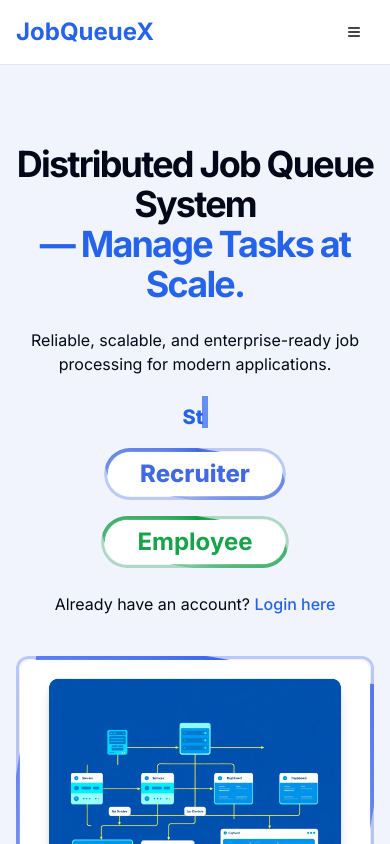
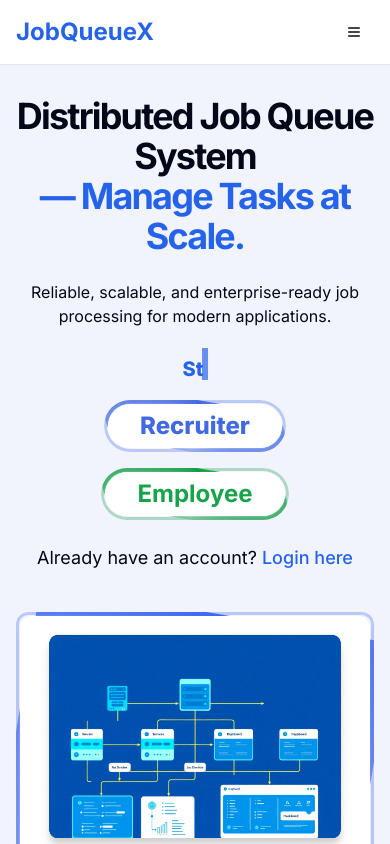
Before and after one commit to pushkarlabh1/Distributed-Job-Queue-System, a Next.js app: page / in a window 390 px wide. Shown: the top 844 px of the page. Built offline with nearby package versions, Linux system fonts and the light colour scheme.

Commit message:
Hompage Section Fully Completed V(9)

```diff
--- a/src/components/sections/hero.tsx
+++ b/src/components/sections/hero.tsx
@@ -13,7 +13,7 @@ export default function Hero() {
   ];
 
   return (
-    <section className="w-full bg-[#4169E1]/[0.07] flex flex-col items-center justify-center pt-20 md:pt-24 lg:pt-28 pb-20 md:pb-24 lg:pb-28">
+    <section className="w-full bg-[#4169E1]/[0.07] flex flex-col items-center justify-center pt-8 md:pt-24 lg:pt-28 pb-20 md:pb-24 lg:pb-28">
       <div className="container px-4 md:px-6 lg:px-28">
         <div className="grid gap-10 md:grid-cols-1 lg:grid-cols-2 lg:gap-16">
           <div className="flex flex-col justify-center space-y-6 text-center lg:text-left">
@@ -61,7 +61,7 @@ export default function Hero() {
               </div>
             </div>
 
-            <p className="text-base text-muted-foreground mt-8">
+            <p className="text-lg text-muted-foreground mt-8">
               Already have an account?{' '}
               <Link
                 href="#"
```
